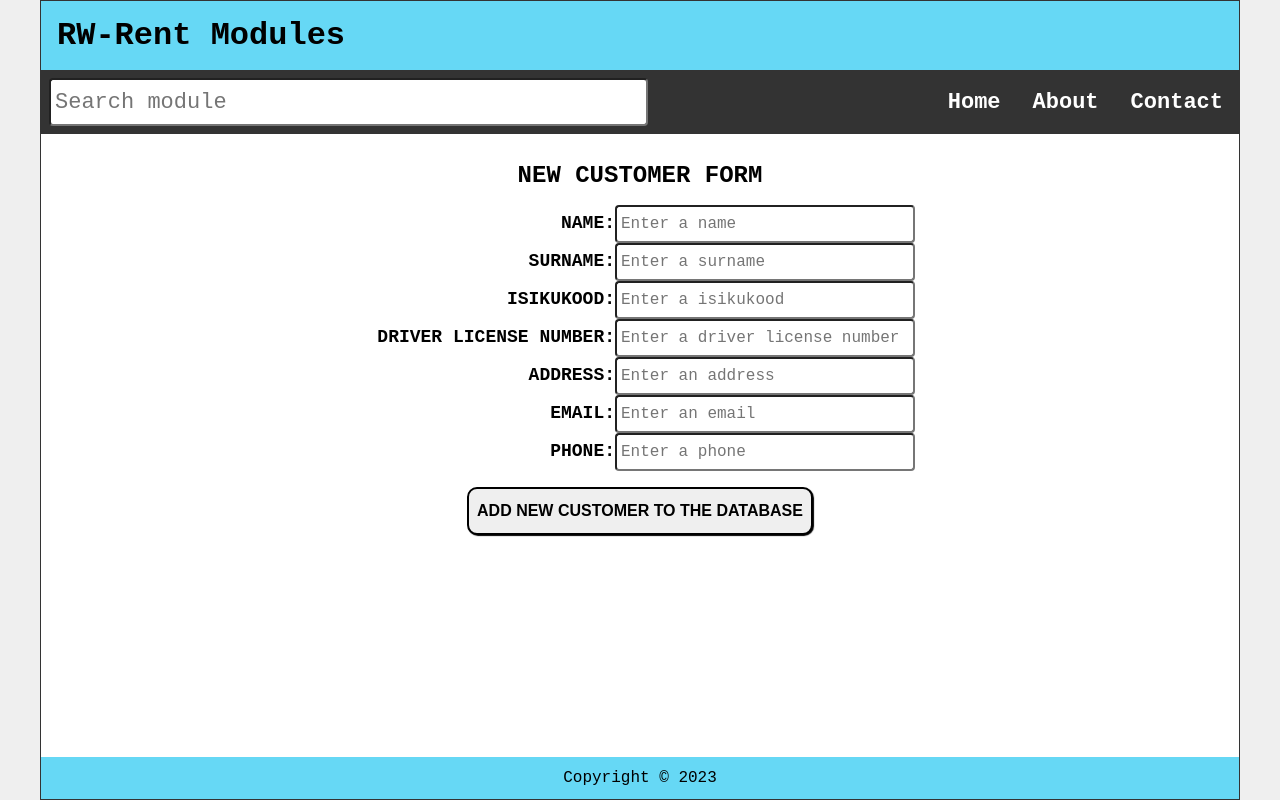
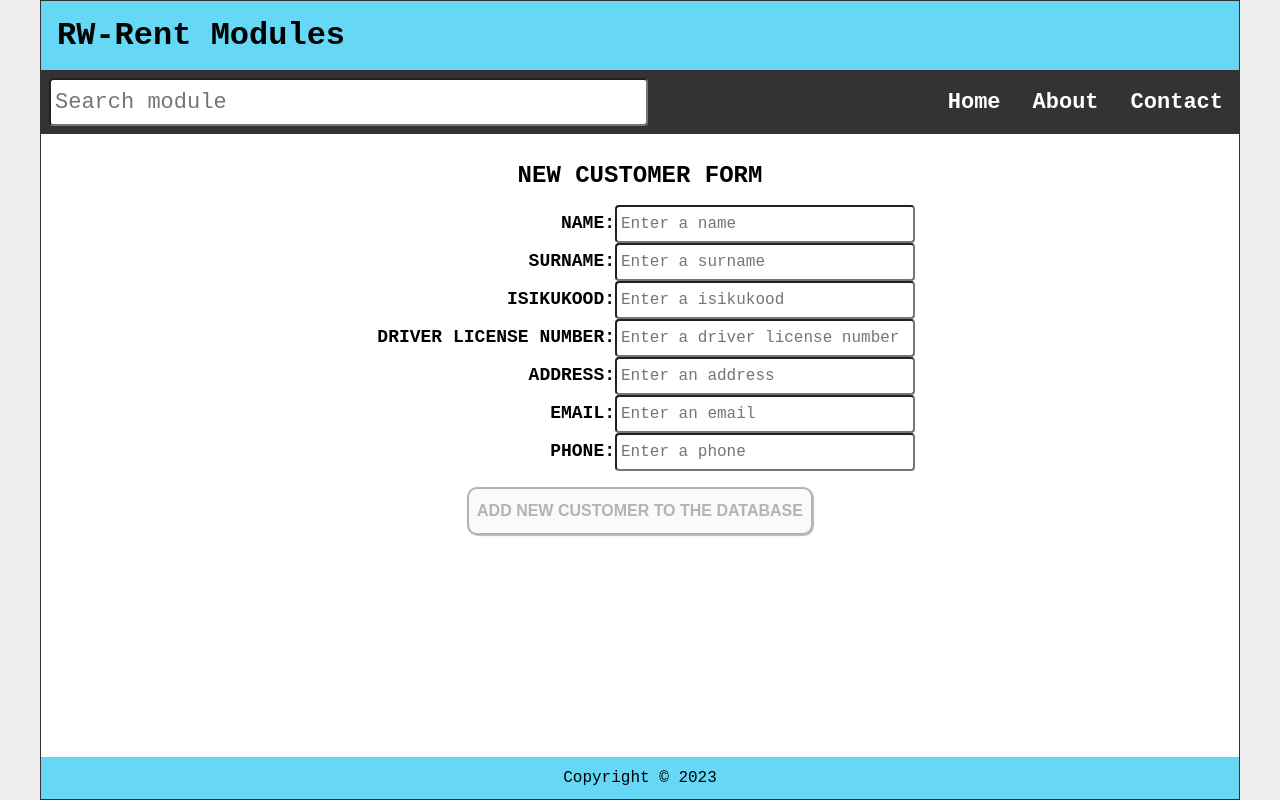
Before and after one commit to ZulfiPy/ReactReduxThunk, a React (Vite) app: page /customer in a window 1280 px wide. Built offline with nearby package versions, Linux system fonts and the light colour scheme; no server answers.

Commit message:
New Customer Data Input handler added

```diff
--- a/src/pages/NewCustomerPage.jsx
+++ b/src/pages/NewCustomerPage.jsx
@@ -1,4 +1,62 @@
+import { useState } from "react";
+import { useDispatch } from "react-redux";
+import { useNavigate } from "react-router-dom";
+import { addNewCustomer } from "../features/customersSlice";
+import { nanoid } from "nanoid";
+import getFormattedDate from "../getFormattedDate";
+
 const NewCustomerPage = () => {
+    const dispatch = useDispatch();
+    const navigate = useNavigate();
+
+    const [name, setName] = useState("");
+    const [surname, setSurname] = useState("");
+    const [isikukood, setIsikukood] = useState("");
+    const [driverLicenseNumber, setDriverLicenseNumber] = useState("");
+    const [address, setAddress] = useState("");
+    const [email, setEmail] = useState("");
+    const [phone, setPhone] = useState("");
+
+    const clearInput = () => {
+        setName("");
+        setSurname("");
+        setIsikukood("");
+        setDriverLicenseNumber("");
+        setAddress("");
+        setEmail("");
+        setPhone("");
+    }
+
+    const [addRequestStatus, setAddRequestStatus] = useState("idle");
+
+    const canSave = [name, surname, isikukood, driverLicenseNumber, address, email, phone].every(Boolean) && addRequestStatus === "idle";
+
+    const onSaveCustomer = () => {
+        if (canSave) {
+            try {
+                setAddRequestStatus("pending");
+                dispatch(
+                    addNewCustomer({
+                        id: nanoid(),
+                        name,
+                        surname,
+                        isikukood,
+                        driverLicenseNumber,
+                        address,
+                        email,
+                        phone,
+                        addedAt: getFormattedDate()
+                    })
+                ).unwrap()
+                clearInput();
+                navigate("/customers");
+            } catch (error) {
+                console.error("Failed to save the customer", error);
+            } finally {
+                setAddRequestStatus("idle");
+            }
+        }
+    }
 
     return (
         <main className="NewCustomer">
@@ -11,6 +69,8 @@ const NewCustomerPage = () => {
                         id="name"
                         placeholder="Enter a name"
                         required
+                        value={name}
+                        onChange={(event) => setName(event.target.value)}
                     />
                 </div>
                 <div className="inputWrap">
@@ -20,6 +80,8 @@ const NewCustomerPage = () => {
                         id="surname"
                         placeholder="Enter a surname"
                         required
+                        value={surname}
+                        onChange={(event) => setSurname(event.target.value)}
                     />
                 </div>
                 <div className="inputWrap">
@@ -29,6 +91,8 @@ const NewCustomerPage = () => {
                         id="isikukood"
                         placeholder="Enter a isikukood"
                         required
+                        value={isikukood}
+                        onChange={(event) => setIsikukood(event.target.value)}
                     />
                 </div>
                 <div className="inputWrap">
@@ -38,6 +102,8 @@ const NewCustomerPage = () => {
                         id="driverLicenseNumber"
                         placeholder="Enter a driver license number"
                         required
+                        value={driverLicenseNumber}
+                        onChange={(event) => setDriverLicenseNumber(event.target.value)}
                     />
                 </div>
                 <div className="inputWrap">
@@ -47,6 +113,8 @@ const NewCustomerPage = () => {
                         id="address"
                         placeholder="Enter an address"
                         required
+                        value={address}
+                        onChange={(event) => setAddress(event.target.value)}
                     />
                 </div>
                 <div className="inputWrap">
@@ -56,6 +124,8 @@ const NewCustomerPage = () => {
                         id="email"
                         placeholder="Enter an email"
                         required
+                        value={email}
+                        onChange={(event) => setEmail(event.target.value)}
                     />
                 </div>
                 <div className="inputWrap">
@@ -65,11 +135,13 @@ const NewCustomerPage = () => {
                         id="phone"
                         placeholder="Enter a phone"
                         required
+                        value={phone}
+                        onChange={(event) => setPhone(event.target.value)}
                     />
                 </div>
 
                 <div>
-                    <button type="submit">ADD NEW CUSTOMER TO THE DATABASE</button>
+                    <button disabled={!canSave} type="button" onClick={onSaveCustomer}>ADD NEW CUSTOMER TO THE DATABASE</button>
                 </div>
             </form>
         </main>
```
